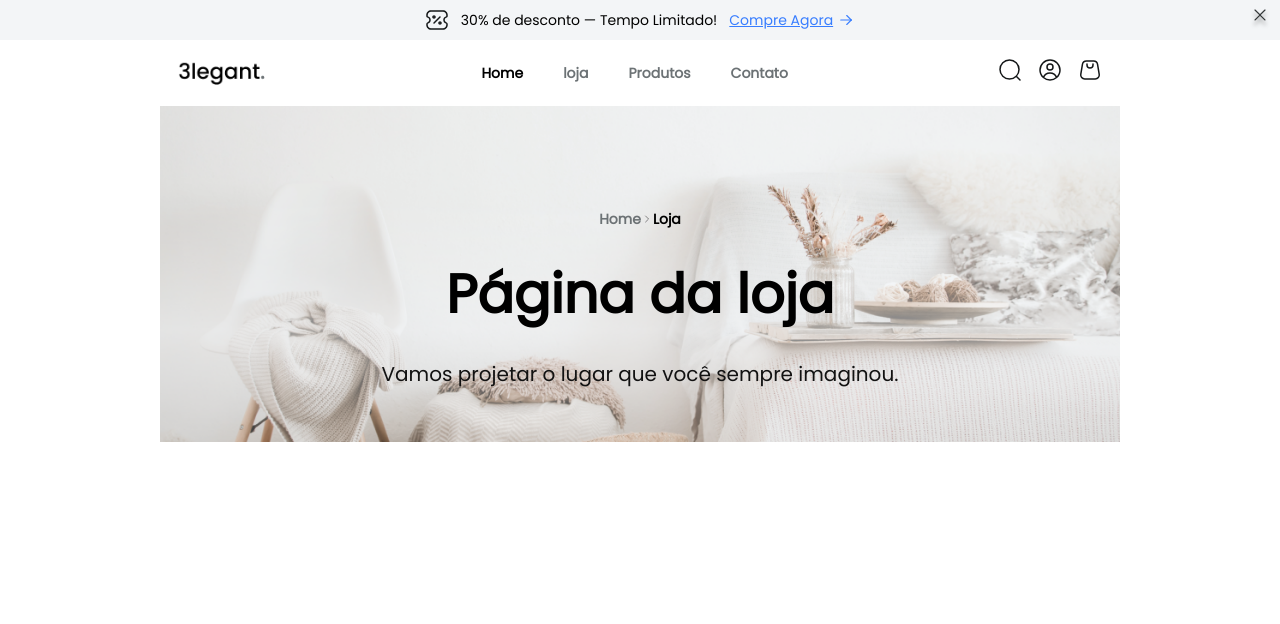
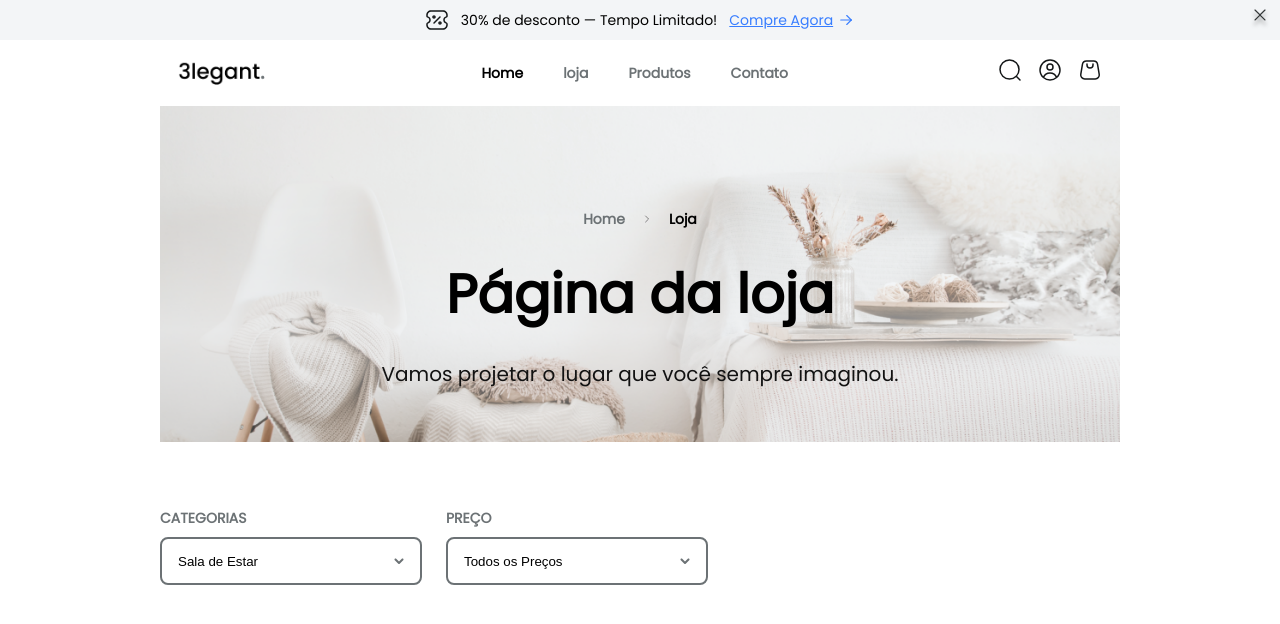
Before and after one commit to Henrique-William/momo-home, a React (Create React App) app: page / in a window 1280 px wide. Shown: the top 624 px of the page. Built offline with nearby package versions, Linux system fonts and the light colour scheme.

Commit message:
criando seçao de classificação da lista de produtos (Home)

```diff
--- a/package.json
+++ b/package.json
@@ -3,12 +3,15 @@
   "version": "0.1.0",
   "private": true,
   "dependencies": {
+    "@headlessui/react": "^2.0.4",
+    "@heroicons/react": "^2.1.3",
     "@testing-library/jest-dom": "^5.17.0",
     "@testing-library/react": "^13.4.0",
     "@testing-library/user-event": "^13.5.0",
     "react": "^18.3.1",
     "react-dom": "^18.3.1",
     "react-scripts": "5.0.1",
+    "tailwindcss": "^3.4.4",
     "web-vitals": "^2.1.4"
   },
   "scripts": {
--- a/src/components/Header/header.css
+++ b/src/components/Header/header.css
@@ -78,6 +78,7 @@
 
 .header__texto-link {
     display: flex;
+    gap: 1rem;
     align-items: center;
     font-weight: var(--semibold);
     color: var(--cinza);
--- a/src/components/Header/index.js
+++ b/src/components/Header/index.js
@@ -10,6 +10,7 @@ export const Header = () => {
     };
     return (
     <div>
+
       {/* Cupom */}
         {showCoupon && (
         <div className='cupom'>
@@ -36,6 +37,7 @@ export const Header = () => {
           </div>
         </div>
       )}
+
       {/* menu */}
         <div className='menu'>
             <img
@@ -76,7 +78,7 @@ export const Header = () => {
               <p className='header__texto-negrito'>Loja</p>
 
             </p>
-            <p className='header__texto-titulo'>Página da loja</p>
+            <h2 className='header__texto-titulo'>Página da loja</h2>
             <p className='header__texto-subtitulo'>Vamos projetar o lugar que você sempre imaginou.</p>
           </div>
         </div>
--- /dev/null
+++ b/src/components/Items/index.js
@@ -0,0 +1,34 @@
+import React from 'react'
+import './items.css';
+
+export const Items = () => {
+  return (
+    <div className='items'>
+
+
+
+        <div className='items__category'>
+
+        {/* Filtro Dropdown */}
+          <div className='filter__dropdown'>
+            <div class='dropdown'>
+              <p className='filter__titulo'>CATEGORIAS</p>
+              <button className='filter__button'>Sala de Estar <img src='/images/icon/arrow-down.svg' alt='icone dropdown'/></button>
+            </div>
+
+            <div class='dropdown'>
+              <p className='filter__titulo'>PREÇO</p>
+              <button className='filter__button'>Todos os Preços<img src='/images/icon/arrow-down.svg' alt='icone dropdown'/></button>
+            </div>
+
+          </div>
+
+          {/* organizar */}
+          <div className='organzar'>
+
+          </div>
+
+        </div>
+    </div>
+  )
+}
--- /dev/null
+++ b/src/components/Items/items.css
@@ -0,0 +1,40 @@
+.items {
+    margin: 60px 10rem 100px 10rem;
+}
+
+.filter__dropdown {
+    display: flex;
+}
+
+.filter__titulo {
+    color: var(--cinza);
+    font-weight: var(--semibold);
+}
+
+.items__category {
+    display: flex;
+
+}
+
+.filter__dropdown {
+    display: flex;
+    gap: 24px;
+}
+
+.dropdown {
+    display: flex;
+    flex-direction: column;
+    gap: 8px;
+}
+
+.filter__button {
+    width: 262px;
+    height: 48px;
+    border: 2px solid var(--cinza);
+    border-radius: 8px;
+    background-color: #fff;
+    display: flex;
+    justify-content: space-between;
+    align-items: center;
+    padding: 0 1rem;
+}
--- a/src/screen/Home/index.js
+++ b/src/screen/Home/index.js
@@ -1,11 +1,13 @@
 import React from 'react';
 import './home.css';
 import { Header } from '../../components/Header'
+import { Items } from '../../components/Items';
 
 export const Home = () => {
   return (
     <div >
         <Header/>
+        <Items/>
     </div>
 
   )
```
Also changed, not shown: public/images/icon/arrow-down.svg (added), 1 other file (tests, documents, lock files or other folders).
